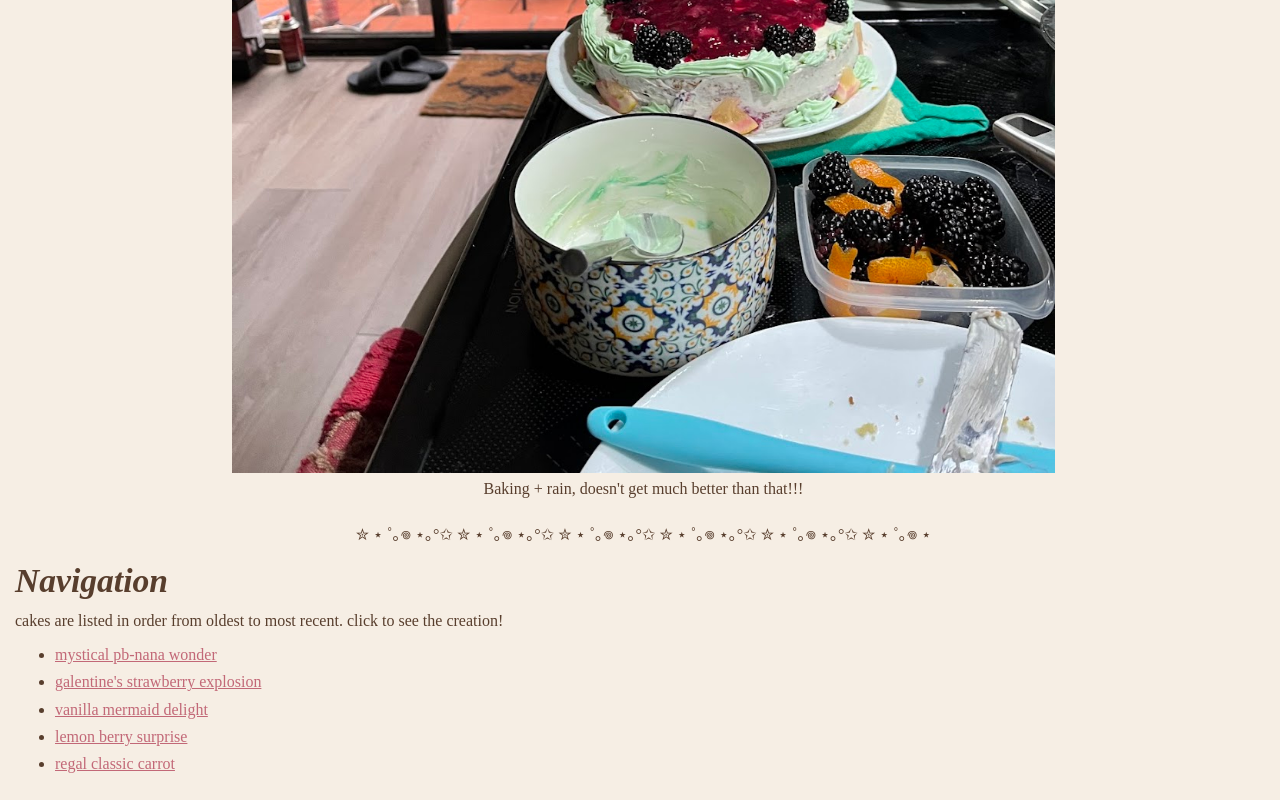
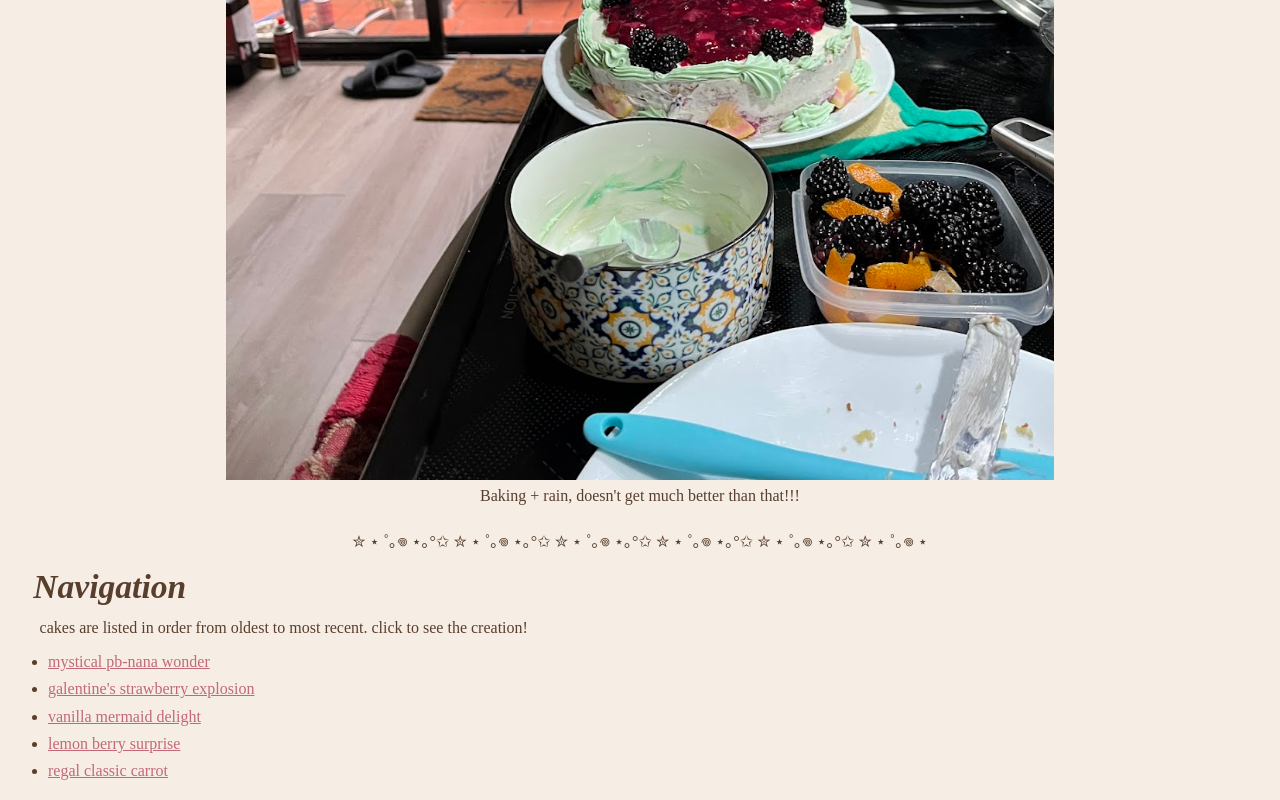
Before and after one commit to ktychn/kt-webdev, a plain HTML site: page baking_showcase/index.html in a window 1280 px wide. Shown: the part 887-1687 px from the top of the page. Drawn offline with Linux system fonts and the light colour scheme.

Commit message:
fix format issues

```diff
--- a/baking_showcase/index.html
+++ b/baking_showcase/index.html
@@ -17,9 +17,9 @@
     <div>✮ ⋆ ˚｡𖦹 ⋆｡°✩ ✮ ⋆ ˚｡𖦹 ⋆｡°✩ ✮ ⋆ ˚｡𖦹 ⋆｡°✩ ✮ ⋆ ˚｡𖦹 ⋆｡°✩ ✮ ⋆ ˚｡𖦹 ⋆｡°✩ ✮ ⋆ ˚｡𖦹 ⋆</div>
 
     <h2><i>Navigation</i></h2>
-    <p>cakes are listed in order from oldest to most recent. click to see the creation!</p>
+    <p id="nav">cakes are listed in order from oldest to most recent. click to see the creation!</p>
     <ul>
-        <li><a href="pages/katie.html">mystical pb-nana wonder</a></li>
+        <li class=""><a href="pages/katie.html">mystical pb-nana wonder</a></li>
         <li><a href="pages/galentines.html">galentine's strawberry explosion</a></li>
         <li><a href="pages/bday.html">vanilla mermaid delight</a></li>
         <li><a href="pages/lemonberry.html">lemon berry surprise</a></li>
--- a/baking_showcase/styles.css
+++ b/baking_showcase/styles.css
@@ -1,5 +1,5 @@
 body {
-    margin-left: 15px;
+    /* margin-left: 15px; */
     color:rgb(88, 62, 45);
     background-color: rgb(246, 238, 228);
 }
@@ -15,6 +15,7 @@ div {
 h2 {
     line-height: 50%;
     font-size: 210%;
+    margin-left: 2%;
 }
 
 h3 {
@@ -28,7 +29,6 @@ h5 {
     margin-top: 0%;
     padding-top: 0%;
     line-height: 100%;
-    text-indent: 5%;
     text-align: center;
     font-size: 17px;
     color:rgb(87, 63, 48)
@@ -70,7 +70,6 @@ h1.home {
     font-size: 250%;
     /* font-size: 45px; */
     line-height: 55%;
-    /* margin-left: 16px; */
 }
 
 .page h3 {
@@ -79,6 +78,10 @@ h1.home {
 
 .page p {
     line-height: 130%;
+}
+
+body.page {
+    margin-left: 3%;
 }
 
 .birthday {
@@ -165,6 +168,10 @@ h1.home {
     line-height: 50%
 }
 
+#nav {
+    margin-left: 2.5%;
+}
+
 #title {
     color:rgb(136, 90, 85);
 }
```
Also changed, not shown: baking_showcase/pages/galentines.html (+1 -1 lines).
